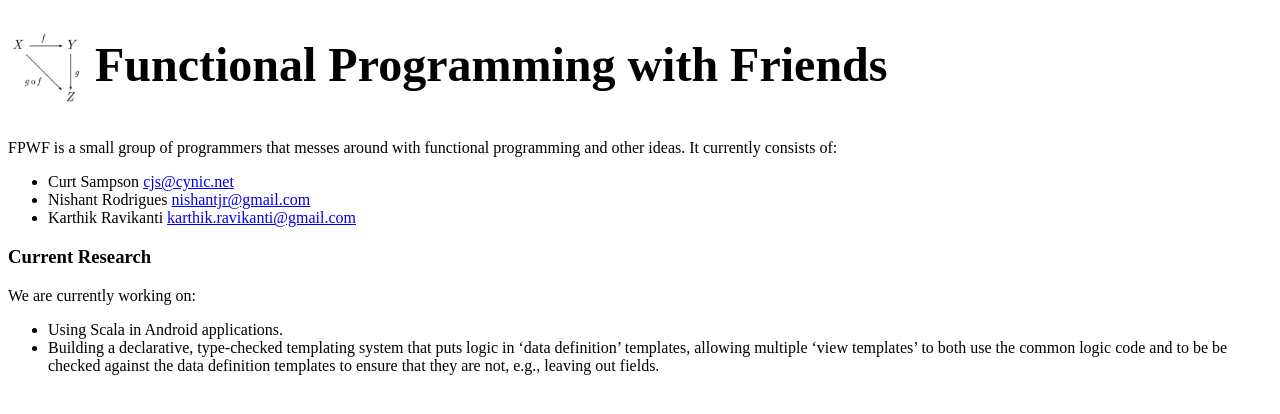
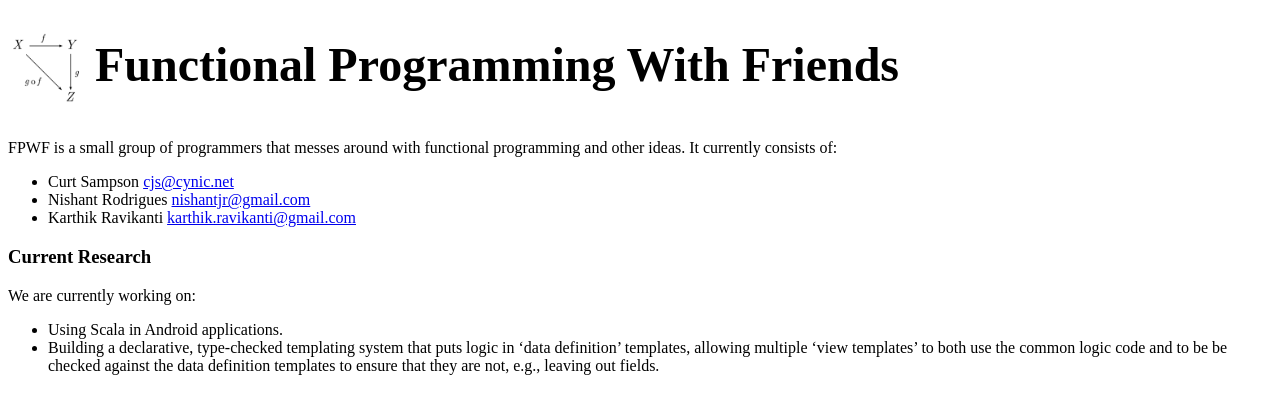
Before and after one commit to 0cjs/fpwf, a Jekyll site: the page built from src/index.md, in a window 1280 px wide. Shown: the top 414 px of the page. Built offline with Jekyll 4.4.1, drawn with Linux system fonts in a browser that asks for light colours.

```diff
--- a/src/index.md
+++ b/src/index.md
@@ -1,6 +1,6 @@
 ---
 layout: 'default'
-title: 'Functional Programming with Friends'
+title: 'Functional Programming With Friends'
 ---
 
 <style>
@@ -12,7 +12,7 @@ h1 * { vertical-align: middle }
 
 <h1>
 <img height='75' src='/img/184px-Commutative_diagram_for_morphism.png' />
-Functional Programming with Friends
+Functional Programming With Friends
 </h1>
 
 FPWF is a small group of programmers that messes around with functional
```
